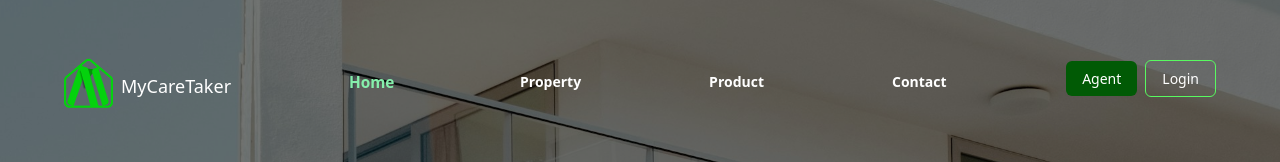
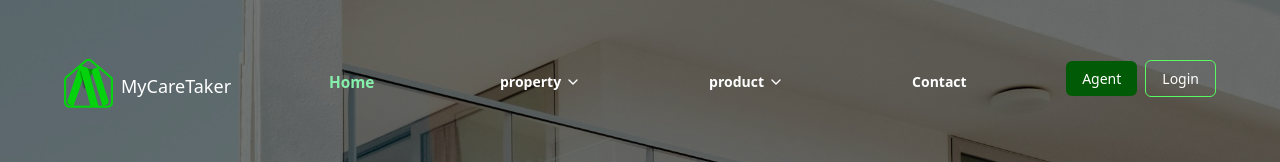
Before and after one commit to Project-X-organization/RentEase-Frontend, a React (Vite) app: page / in a window 1280 px wide. Shown: the top 162 px of the page. Built offline with nearby package versions, Linux system fonts and the light colour scheme; a web font is replaced by a local one.

Commit message:
Product and property screens completed and fully responsive

```diff
--- a/src/components/user/landing/Navbar.jsx
+++ b/src/components/user/landing/Navbar.jsx
@@ -1,8 +1,69 @@
-import { useState } from "react";
 import { Link } from "react-router-dom";
+import { useState, useEffect, useRef } from 'react';
+import { ChevronDown } from 'lucide-react';
+
 
 const Navbar = () => {
   const [isOpen, setIsOpen] = useState(false);
+
+  const [isPropertyDropdownOpen, setIsPropertyDropdownOpen] = useState(false);
+  const [isProductDropdownOpen, setIsProductDropdownOpen] = useState(false);
+  const propertydropdownRef = useRef(null);
+  const productdropdownRef = useRef(null);
+
+  const properties = [
+      {name: "Bungalow"},
+      {name: "Two Bedroom"},
+      {name: "Self contain"},
+      {name: "Duplex"},
+      {name: "One Bedroom"},
+      {name: "Shared Apartment"},
+  ]
+
+  const products = [
+    {name: "How it works", path: "#"},
+    {name: "Customer Support", path: "/contact-us"},
+  ]
+
+  const togglePropertyDropdown = () => setIsPropertyDropdownOpen((prev) => !prev);
+  const toggleProductDropdown = () => setIsProductDropdownOpen((prev) => !prev);
+
+  // Close Property dropdown when clicking outside
+  useEffect(() => {
+    const handleClickOutsideProperty = (event) => {
+      if (
+        propertydropdownRef.current &&
+        !propertydropdownRef.current.contains(event.target)
+      ) {
+        setIsPropertyDropdownOpen(false);
+      }
+    };
+
+    document.addEventListener('mousedown', handleClickOutsideProperty);
+
+    return () => {
+      document.removeEventListener('mousedown', handleClickOutsideProperty);
+    };
+  }, []);
+
+  // Close Product dropdown when clicking outside
+  useEffect(() => {
+    const handleClickOutsideProduct = (event) => {
+      if (
+        productdropdownRef.current &&
+        !productdropdownRef.current.contains(event.target)
+      ) {
+        setIsProductDropdownOpen(false);
+      }
+    };
+
+    document.addEventListener('mousedown', handleClickOutsideProduct);
+
+    return () => {
+      document.removeEventListener('mousedown', handleClickOutsideProduct);
+    };
+  }, []);
+
 
   return (
     <>
@@ -17,8 +78,50 @@ const Navbar = () => {
         {/* Desktop Navigation */}
         <div className="hidden lg:flex gap-32 mt-2 text-green-200">
           <Link to="/" className="text-sm font-bold text-green-300 scale-110">Home</Link>
-          <Link to="/property" className="text-sm font-bold text-white hover:text-green-300 hover:scale-110">Property</Link>
-          <Link to="/product" className="text-sm font-bold text-white hover:text-green-300 hover:scale-110">Product</Link>
+          <div className="relative" ref={propertydropdownRef}>
+        <button
+          onClick={togglePropertyDropdown}
+          className={`flex items-center gap-1 text-sm font-bold text-white hover:text-green-300 hover:scale-110 focus:outline-none ${isPropertyDropdownOpen ? "text-green-300 scale-110": ""}`}
+        >
+          property
+          <ChevronDown className="w-4 h-4" />
+        </button>
+
+        {isPropertyDropdownOpen && (
+          <div className="absolute top-full -right-16 mt-2 w-48 bg-white border rounded-md overflow-y-auto shadow-lg z-50">{properties.map((property, index) => (
+            <ul className="py-1" key={index}>
+              <li>
+                <Link
+                  to="#"
+                  className="block px-4 py-2 text-sm text-gray-700 bg-white hover:bg-green-500 rounded-full text-center text-green-500 hover:font-bold hover:text-white border border-green-500"
+                >
+                  {property.name}
+                </Link>
+              </li>
+            </ul>))}</div>)}
+        </div>
+        <div className="relative" ref={productdropdownRef}>
+        <button
+          onClick={toggleProductDropdown}
+          className={`flex items-center gap-1 text-sm font-bold text-white hover:text-green-300 hover:scale-110 focus:outline-none ${isProductDropdownOpen ? "text-green-300 scale-110": ""}`}
+        >
+          product
+          <ChevronDown className="w-4 h-4" />
+        </button>
+
+        {isProductDropdownOpen && (
+          <div className="absolute top-full -right-16 mt-2 w-48 bg-white border rounded-md overflow-y-auto shadow-lg z-50">{products.map((product, index) => (
+            <ul className="py-1" key={index}>
+              <li>
+                <Link
+                  to={product.path}
+                  className="block px-4 py-2 text-sm text-gray-700 bg-white hover:bg-green-500 rounded-full text-center text-green-500 hover:font-bold hover:text-white border border-green-500"
+                >
+                  {product.name}
+                </Link>
+              </li>
+            </ul>))}</div>)}
+        </div>
           <Link to="/contact-us" className="text-sm font-bold text-white hover:text-green-300 hover:scale-110">Contact</Link>
         </div>
 
@@ -39,8 +142,50 @@ const Navbar = () => {
         {/* Mobile Dropdown Menu */}
         <div className={`absolute top-24 left-0 w-full bg-gray-900 bg-opacity-90 flex flex-col items-center py-6 space-y-6 text-white lg:hidden transition-all duration-300 ${isOpen ? "block" : "hidden"}`}>
           <Link to="/" className="text-sm text-green-400 scale-110" onClick={() => setIsOpen(false)}>Home</Link>
-          <Link to="/property" className="text-sm hover:text-green-400" onClick={() => setIsOpen(false)}>Property</Link>
-          <Link to="/product" className="text-sm hover:text-green-400" onClick={() => setIsOpen(false)}>Product</Link>
+          <div className="relative" ref={propertydropdownRef}>
+        <button
+          onClick={togglePropertyDropdown}
+          className={`flex items-center gap-1 text-sm text-white hover:text-green-400 hover:scale-110 focus:outline-none ${isPropertyDropdownOpen ? "text-green-400 scale-110": ""}`}
+        >
+          property
+          <ChevronDown className="w-4 h-4" />
+        </button>
+
+        {isPropertyDropdownOpen && (
+          <div className="absolute top-full -right-16 mt-2 w-48 bg-white border overflow-y-auto rounded-md shadow-lg z-50">{properties.map((property, index) => (
+            <ul className="py-1" key={index}>
+              <li>
+                <Link
+                  to="#"
+                  className="block px-4 py-2 text-sm text-gray-700 bg-white hover:bg-green-500 rounded-full text-center text-green-500 hover:font-bold hover:text-white border border-green-500"
+                >
+                  {property.name}
+                </Link>
+              </li>
+            </ul>))}</div>)}
+        </div>
+        <div className="relative" ref={productdropdownRef}>
+        <button
+          onClick={toggleProductDropdown}
+          className={`flex items-center gap-1 text-sm text-white hover:text-green-300 hover:scale-110 focus:outline-none ${isProductDropdownOpen ? "text-green-300 scale-110": ""}`}
+        >
+          product
+          <ChevronDown className="w-4 h-4" />
+        </button>
+
+        {isProductDropdownOpen && (
+          <div className="absolute top-full -right-16 mt-2 w-48 bg-white border rounded-md overflow-y-auto shadow-lg z-50">{products.map((product, index) => (
+            <ul className="py-1" key={index}>
+              <li>
+                <Link
+                  to={product.path}
+                  className="block px-4 py-2 text-sm text-gray-700 bg-white hover:bg-green-500 rounded-full text-center text-green-500 hover:font-bold hover:text-white border border-green-500"
+                >
+                  {product.name}
+                </Link>
+              </li>
+            </ul>))}</div>)}
+        </div>
           <Link to="/contact-us" className="text-sm hover:text-green-400" onClick={() => setIsOpen(false)}>Contact</Link>
 
           {/* Mobile Buttons */}
```
